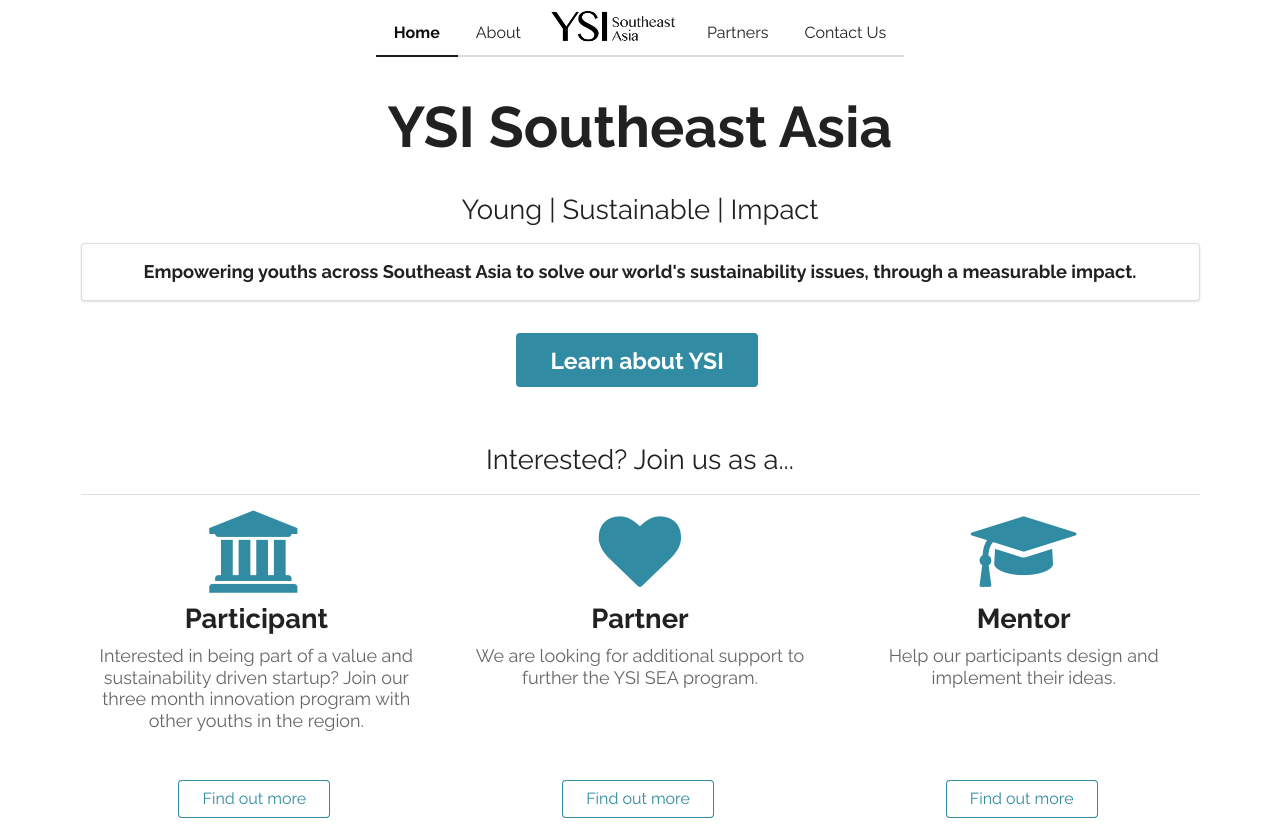
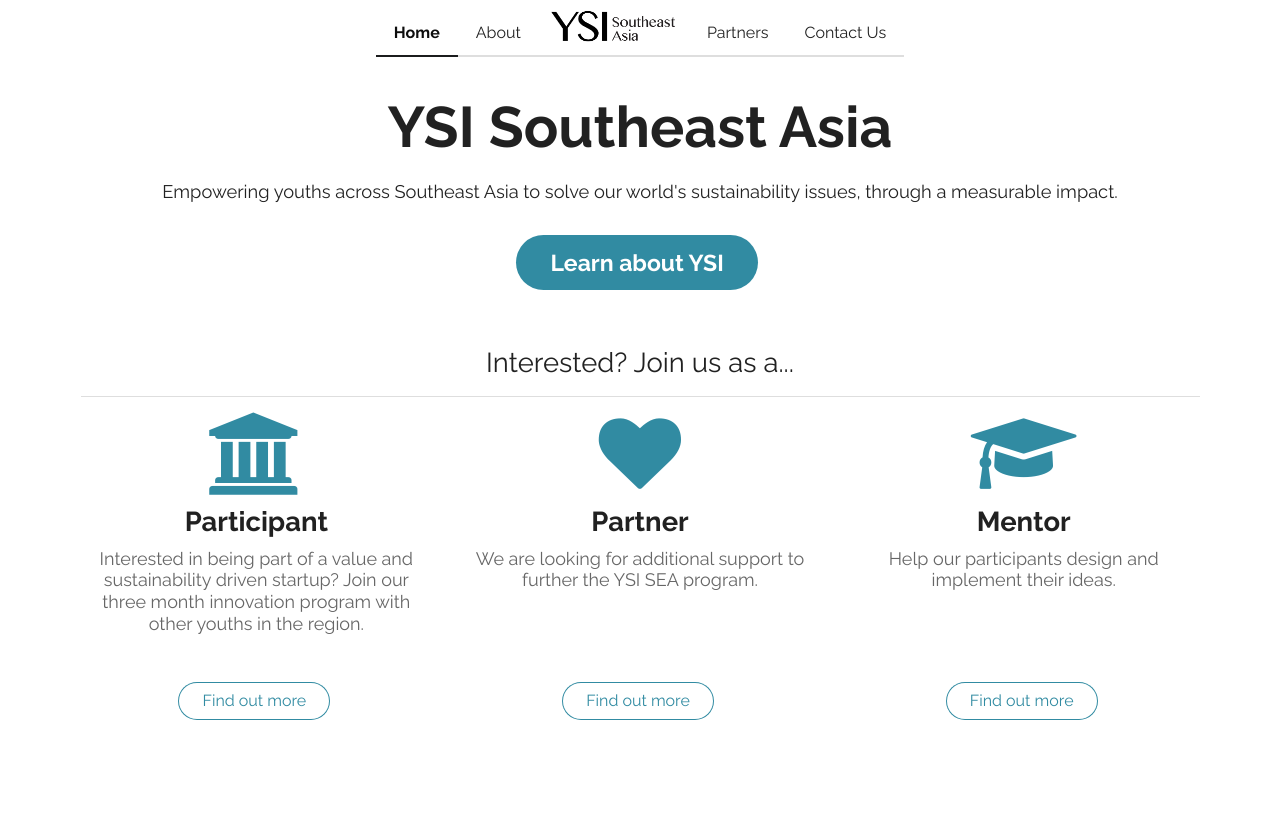
Before and after one commit to frizensami/ysi-website, a Flask app: page / in a window 1280 px wide. After the commit the page ends 720 px from the top, so only its background shows below. Run offline with Flask 2, Linux system fonts and the light colour scheme.

Commit message:
Change buttons to round, remove subheading in Home

```diff
--- a/templates/about.html
+++ b/templates/about.html
@@ -27,12 +27,8 @@
 </div>
 </div>
 
-<div class="ui container">
-<div class="ui vertical masthead center aligned segment">
-   <div class="ui padded text container" >
+<div class="ui padded vertical masthead center aligned segment">
        <h1 class="ui header" style="margin-top: 0.3em;"> Young Sustainable Impact is... </h1>
-    </div>
-</div>
 </div>
 
 <div class="ui container">
--- a/templates/contact.html
+++ b/templates/contact.html
@@ -44,7 +44,7 @@
 
                 </div>
                 <br>
-                <a href="mailto:sea@ysiglobal.com" class="ui blue basic button">Send us an email</a>
+                <a href="mailto:sea@ysiglobal.com" class="ui blue circular basic button">Send us an email</a>
             </div>
         </h2>
     </div>
@@ -56,7 +56,7 @@
                 <div class="sub header">  See our latest photos
                 </div>
                 <br>
-                <a href="http://instagram.com/ysi.sea" target="_blank" class="ui blue basic button">Explore</a>
+                <a href="http://instagram.com/ysi.sea" target="_blank" class="ui blue circular basic button">Explore</a>
             </div>
         </h2>
     </div>
@@ -68,7 +68,7 @@
                 <div class="sub header"> Keep up with our latest posts
                 </div>
                 <br>
-                <a href="https://www.facebook.com/ysiseasia/" target="_blank" class="ui blue basic button">Explore</a>
+                <a href="https://www.facebook.com/ysiseasia/" target="_blank" class="ui blue circular basic button">Explore</a>
             </div>
         </h2>
     </div>
--- a/templates/index.html
+++ b/templates/index.html
@@ -30,13 +30,17 @@
 <div class="ui container">
 <div class="ui vertical masthead center aligned segment">
    <div class="ui padded text container" >
-       <h1 class="ui header" style="margin-top: 0.3em;"> YSI Southeast Asia </h1>
-       <h2 style="font-weight: 100"> Young | Sustainable | Impact </h2>
+       <h1 class="ui header" style="margin-top: 0.3em;">
+           YSI Southeast Asia
+        </h1>
+
+
+       <!--<h2 style="font-weight: 100"> Young | Sustainable | Impact </h2>-->
    </div>
-   <div class="ui segment" style="margin-bottom: 2em">
-    <h3> Empowering youths across Southeast Asia to solve our world's sustainability issues, through a measurable impact.</h3>
+   <div class="ui" style="margin-bottom: 2em; margin-top: 1em">
+    <h3 style="font-weight: 100"> Empowering youths across Southeast Asia to solve our world's sustainability issues, through a measurable impact.</h3>
     </div>
-    <a href="/about" class="ui primary huge button" style="margin-bottom: 1em;">Learn about YSI</a>
+    <a href="/about" class="ui circular primary huge button" style="margin-bottom: 1em;">Learn about YSI</a>
 </div>
 </div>
 
@@ -83,13 +87,13 @@
 </div>
 <div class="center aligned row">
     <div class="column">
-        <button class="ui blue basic button">Find out more</button>
+        <button class="ui blue circular basic button">Find out more</button>
     </div>
     <div class="column">
-        <button class="ui blue basic button">Find out more</button>
+        <button class="ui blue circular basic button">Find out more</button>
     </div>
     <div class="column">
-        <button class="ui blue basic button">Find out more</button>
+        <button class="ui blue circular basic button">Find out more</button>
     </div>
 </div>
 </div>
```
